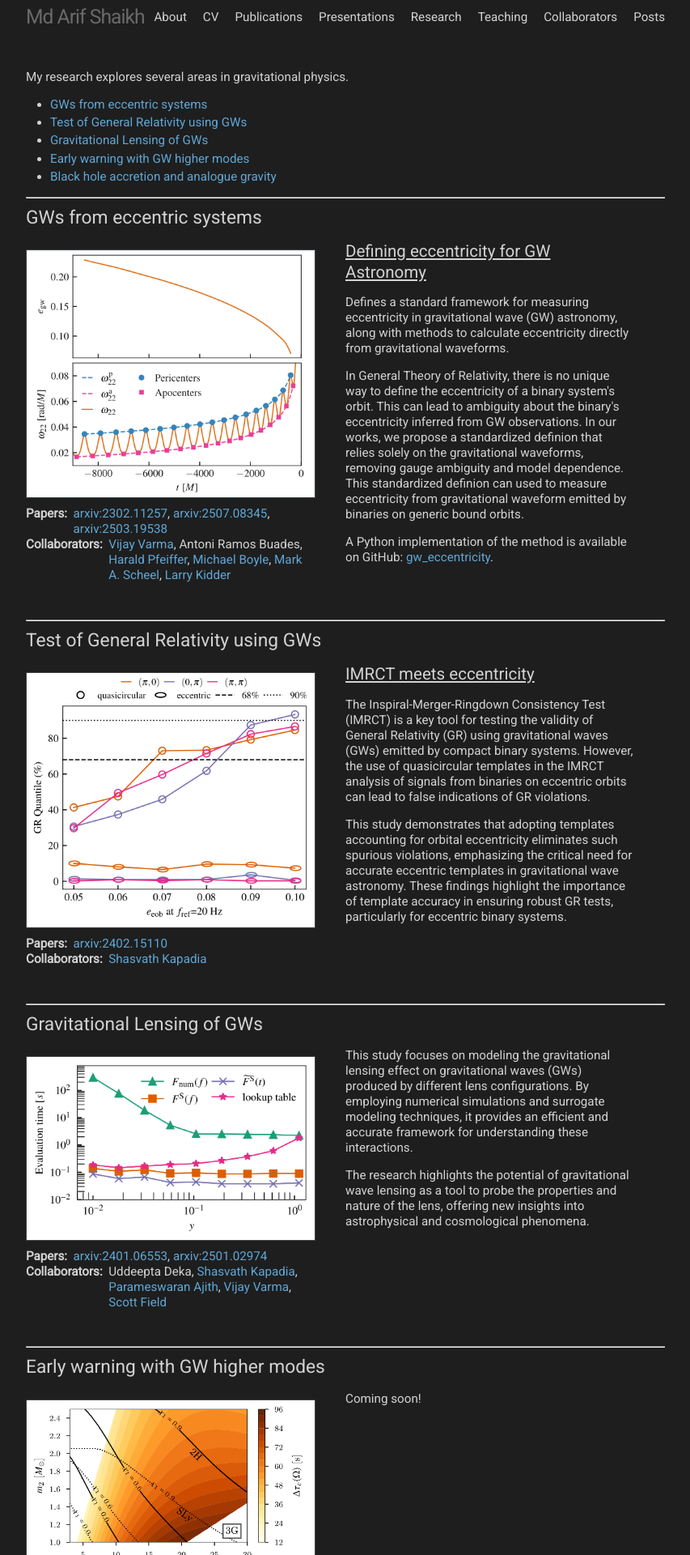
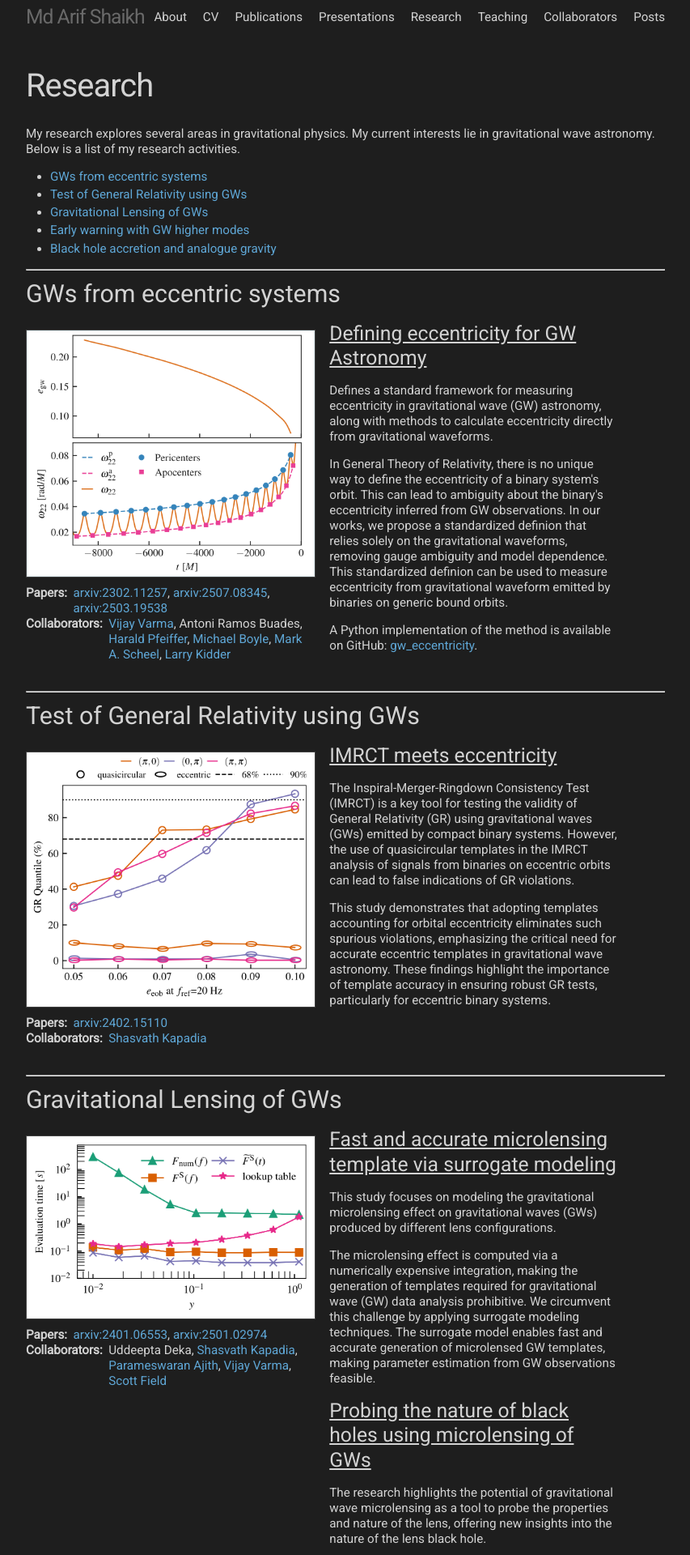
Before and after one commit to md-arif-shaikh/md-arif-shaikh.github.io, a Jekyll site: the page built from 05_research.html, in a window 1280 px wide. Shown: the top 1920 px of the page at 81% size, without its empty margins (213-1066 px from the left). Built offline with Jekyll 4.4.1, drawn with Linux system fonts in a browser that asks for light colours.

Commit message:
update research

```diff
--- a/03_publications.html
+++ b/03_publications.html
@@ -16,9 +16,9 @@
 
 <p>
   Below is a list of <u>{{short_paper_count}}
-  short-authored</u>, <u>{{lvk_paper_count}} <a href="https://www.ligo.caltech.edu/page/ligo-scientific-collaboration">LVK
+  short-authored</u>, <u>{{lvk_paper_count}} <a href="https://www.ligo.caltech.edu/page/ligo-scientific-collaboration"> LVK
   collaboration</a></u> and <u> {{sxs_paper_count}} <a href="">SXS collaboration</a></u> publications.
-  For a complete list of publications, please visit
+  For the complete list, please visit
   <a href="https://inspirehep.net/authors/1812025">INSPIRE</a>.
 </p>
 
--- a/05_research.html
+++ b/05_research.html
@@ -1,8 +1,10 @@
 ---
 title: Research
 permalink: /research/
-layout: default
+layout: page
 ---
-<p>My research explores several areas in gravitational physics.</p>
+<p>My research explores several areas in gravitational physics. My
+  current interests lie in gravitational wave astronomy. Below is a
+  list of my research activities.</p>
 
 {% include research.html %}
--- a/_data/research.yaml
+++ b/_data/research.yaml
@@ -15,9 +15,9 @@
     3: "2503.19538"
   description: |
     <h3> <u>Defining eccentricity for GW Astronomy</u> </h3>
-    <p> Defines a standard framework for measuring eccentricity in gravitational
-    wave (GW) astronomy, along with methods to calculate eccentricity directly
-    from gravitational waveforms.
+    <p> Defines a standard framework for measuring eccentricity in
+    gravitational wave (GW) astronomy, along with methods to calculate
+    eccentricity directly from gravitational waveforms.
     </p>
 
     <p> In General Theory of Relativity, there is no unique way to
@@ -25,7 +25,7 @@
     to ambiguity about the binary's eccentricity inferred from GW
     observations. In our works, we propose a standardized definion
     that relies solely on the gravitational waveforms, removing gauge
-    ambiguity and model dependence. This standardized definion can
+    ambiguity and model dependence. This standardized definion can be
     used to measure eccentricity from gravitational waveform emitted
     by binaries on generic bound orbits.
     </p>
@@ -44,16 +44,18 @@
     1: "2402.15110"
   description: |
     <h3> <u>IMRCT meets eccentricity</u> </h3>
-    <p>The Inspiral-Merger-Ringdown Consistency Test (IMRCT) is a key tool for testing
-    the validity of General Relativity (GR) using gravitational waves (GWs) emitted
-    by compact binary systems. However, the use of quasicircular templates in the
-    IMRCT analysis of signals from binaries on eccentric orbits can lead to false
-    indications of GR violations.</p>
+    <p>The Inspiral-Merger-Ringdown Consistency Test (IMRCT) is a key
+    tool for testing the validity of General Relativity (GR) using
+    gravitational waves (GWs) emitted by compact binary
+    systems. However, the use of quasicircular templates in the IMRCT
+    analysis of signals from binaries on eccentric orbits can lead to
+    false indications of GR violations.</p>
 
-    <p>This study demonstrates that adopting templates accounting for orbital
-    eccentricity eliminates such spurious violations, emphasizing the critical need
-    for accurate eccentric templates in gravitational wave astronomy. These
-    findings highlight the importance of template accuracy in ensuring robust GR
+    <p>This study demonstrates that adopting templates accounting for
+    orbital eccentricity eliminates such spurious violations,
+    emphasizing the critical need for accurate eccentric templates in
+    gravitational wave astronomy. These findings highlight the
+    importance of template accuracy in ensuring robust GR
     tests, particularly for eccentric binary systems.</p>
 
 gw-lensing:
@@ -70,14 +72,27 @@
     1: "2401.06553"
     2: "2501.02974"
   description: |
-    <p>This study focuses on modeling the gravitational lensing effect on
-    gravitational waves (GWs) produced by different lens configurations. By
-    employing numerical simulations and surrogate modeling techniques, it provides
-    an efficient and accurate framework for understanding these interactions.</p>
+    <h3> <u>Fast and accurate microlensing template via surrogate
+    modeling</u></h3>
+    <p>This study focuses on modeling the gravitational microlensing
+    effect on gravitational waves (GWs) produced by different lens
+    configurations.</p>
 
-    <p>The research highlights the potential of gravitational wave lensing as a tool
-    to probe the properties and nature of the lens, offering new insights into
-    astrophysical and cosmological phenomena.</p>
+    <p>The microlensing effect is computed via a numerically expensive
+    integration, making the generation of templates required for
+    gravitational wave (GW) data analysis prohibitive. We circumvent
+    this challenge by applying surrogate modeling techniques. The
+    surrogate model enables fast and accurate generation of
+    microlensed GW templates, making parameter estimation from GW
+    observations feasible.
+    </p>
+
+    <h3> <u>Probing the nature of black holes using microlensing of
+    GWs</u></h3>
+    <p>The research highlights the potential of gravitational wave
+    microlensing as a tool to probe the properties and nature of the
+    lens, offering new insights into the nature of the lens black
+    hole.</p>
 
 early-warning:
   title: Early warning with GW higher modes
--- a/_sass/minima/_base.scss
+++ b/_sass/minima/_base.scss
@@ -107,7 +107,7 @@
 }
 
 h3 {
-  font-size: $header-font-size * 0.9;
+  font-size: $header-font-size * 0.5;
   font-weight: $base-font-weight;
   text-align: left;
 }
--- a/_sass/minima/_layout.scss
+++ b/_sass/minima/_layout.scss
@@ -255,58 +255,56 @@
 }
 
 .columns {
-Width: 100%;
+  display: flex;
+  flex-wrap: wrap;
+  gap: 2.5%;
+  margin-bottom: 2.5%;
 }
-.column-left, .column-right {
-    width: 100%;
-    margin-right: 5%;
-    margin-bottom: 5%;
-    float:center;
+
+.column-left {
+  flex: 1 1 25%;
+  max-width: 25%;
 }
-@media (min-width: 48em) {
-  .column-left {
-      width: 25%;
-      margin-right: 2.5%;
-      margin-bottom: 2.5%;
-      float:left;
-  }
-  .column-right {
-      width: 65%;
-      margin-left: 2.5%;
-      float:right;
-  }
 
-  .columns {
-    content:"";
-    display: table;
-    clear: both;
+.column-right {
+  flex: 1 1 65%;
+  max-width: 65%;
+}
+
+/* Equal column variant */
+.column-left-eq,
+.column-right-eq {
+  flex: 1 1 45%;
+  max-width: 45%;
+}
+
+/* Responsive behavior for small screens */
+@media (max-width: 48em) {
+  .column-left,
+  .column-right,
+  .column-left-eq,
+  .column-right-eq {
+    flex: 1 1 100%;
+    max-width: 100%;
   }
 }
 
-.column-left-eq, .column-right-eq {
-  width: 100%;
-  margin-right: 5%;
-  margin-bottom: 5%;
-  float:center;
-}
-@media (min-width: 48em) {
-.column-left-eq {
-    width: 45%;
-    margin-right: 2.5%;
-    margin-bottom: 2.5%;
-    float:left;
-}
-.column-right-eq {
-    width: 45%;
-    margin-left: 2.5%;
-    float:right;
+.column-left p,
+.column-right p {
+  font-size: 1rem;
+  line-height: 1.6;
+  color: #ccc; /* or any subtle light color for dark background */
 }
 
-.columns {
-  content:"";
-  display: table;
-  clear: both;
+.column-right h3 {
+  font-size: 1.2rem;
+  color: #61AFEF;
+  margin-top: 0;
 }
+
+.column-left img {
+  border-radius: 12px;
+  box-shadow: 0 2px 10px rgba(0,0,0,0.2);
 }
 
 hr.research-top {
```
Also changed, not shown: other parts of 03_publications.html (+1 -1 lines), 07_collaborators.md (+1 -1 lines).
